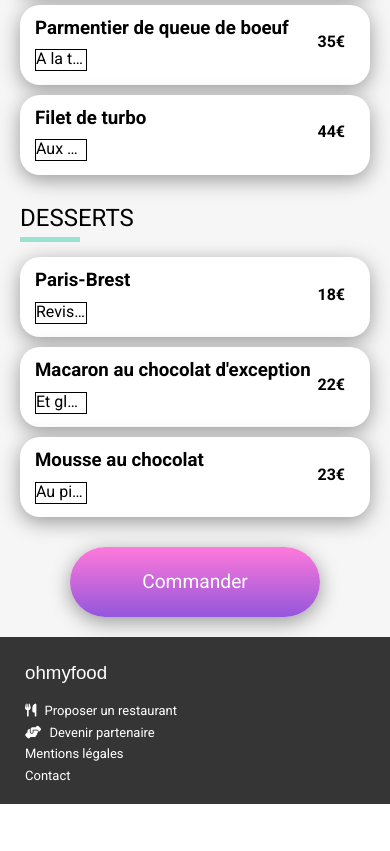
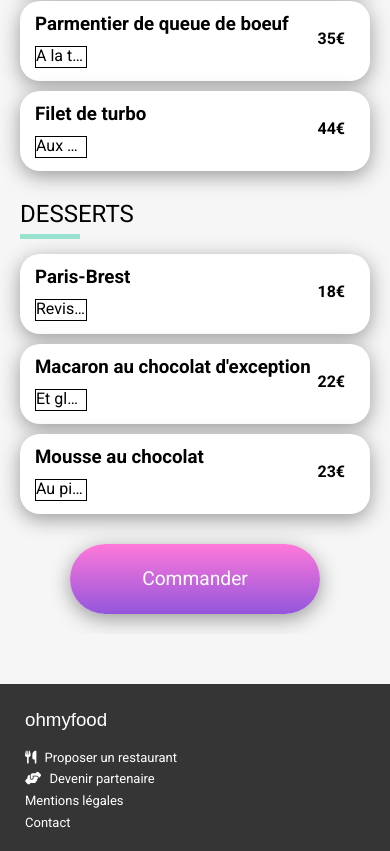
Before and after one commit to MahavishnuT/Projet_3, a website: page palette_du_gout.html in a window 390 px wide. Shown: the part 1006-1857 px from the top of the page. Before the commit the page ends 1810 px from the top, so only its background shows below. Drawn offline with Linux system fonts and the light colour scheme; a web font is replaced by a local one.

Commit message:
starting media queries

```diff
--- a/palette_du_gout.html
+++ b/palette_du_gout.html
@@ -109,6 +109,7 @@
             </div>
         </div>
         <button class="commander">Commander</button>
+        <div class="filling"></div>
     </section>
     <footer>
             <h3>ohmyfood</h3>
--- a/sass/layout/_footer.scss
+++ b/sass/layout/_footer.scss
@@ -4,7 +4,7 @@ footer {
     display: flex;
     flex-direction: column;
     position: relative;
-    bottom: -250px;
+    // bottom: -250px;
     h3 {
         font-family: Shrikhand, Arial, Helvetica, sans-serif;
         font-weight: 100;
--- a/sass/pages/_accueil.scss
+++ b/sass/pages/_accueil.scss
@@ -44,6 +44,9 @@
             flex-direction: row;
             justify-content: space-evenly;
         }
+        @include tablet-display {
+            transform: translate(10%, 0%);
+        }
         li {
             background-color: $colour-background;
             height: 80px;
@@ -57,7 +60,7 @@
                 width: 30%;
             }
             @include tablet-display {
-
+                max-width: 518px;
             }
             &:hover {
                 cursor: pointer;
--- a/sass/pages/_menu.scss
+++ b/sass/pages/_menu.scss
@@ -1,5 +1,5 @@
 .image {
-    position: absolute;
+    // position: absolute;
     &-menu {
         width: 100%;
         img {
@@ -10,7 +10,7 @@
 
 .menu {
     position: relative;
-    bottom: -250px;
+    bottom: 50px;
     display: flex;
     flex-direction: column;
     background-color: $colour-background;
@@ -43,5 +43,12 @@
             margin-bottom: 5px;
         }
     }
-
+    .filling {
+        background-color: $colour-background;
+        width: 100%;
+        height: 50px;
+        position: absolute;
+        bottom: -50px;
+        left: 0;
+    }
 }
```
Also changed, not shown: public/css/style.css, 1 other file.
